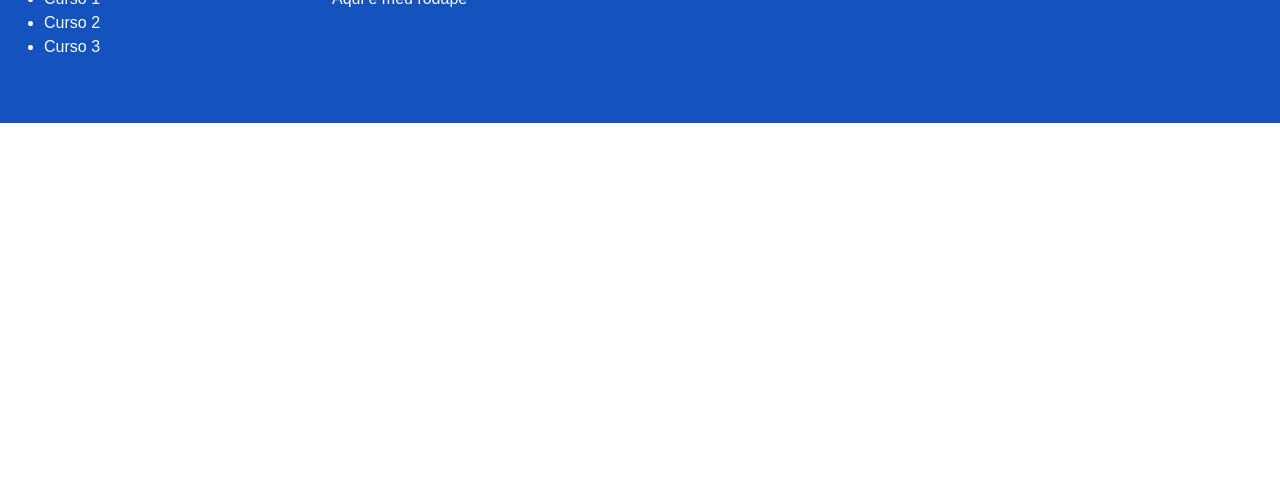
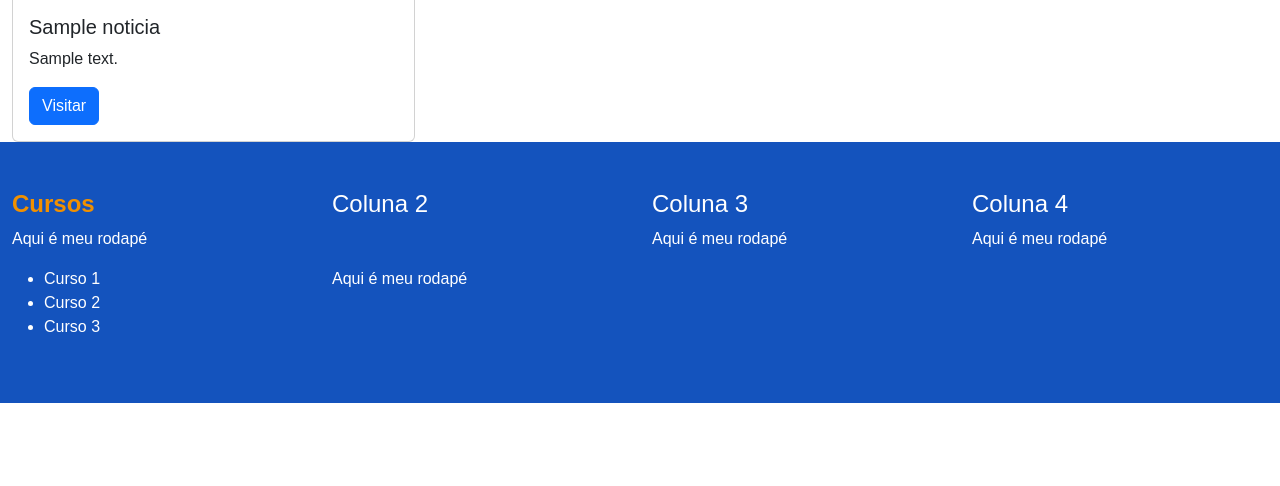
Before and after one commit to faustort/2023-ADS4f-Web1, a PHP site: page /noticias.php in a window 1280 px wide. Shown: the part 314-800 px from the top of the page. Run offline with PHP 8.4, Linux system fonts and the light colour scheme; tables that the repository leaves empty or names only in its code hold one stand-in row (values such as "Sample post").

Commit message:
noticias

```diff
--- a/noticias.php
+++ b/noticias.php
@@ -5,17 +5,31 @@ include_once __DIR__ . "/config/connection.php";
 ?>
 
 <main>
+    <div class="container">
         <h1>Notícias do Senac</h1>
+        <div class="row">
             <?php
             $sql = "SELECT * FROM noticias";
             $resultado = $pdo->query($sql);
             if ($resultado) {
                 while ($linha = $resultado->fetch(PDO::FETCH_ASSOC)) {
-            echo $linha['titulo'];
-            echo $linha['descricao'];
+                    echo '<div class="col-md-4">';
+                    echo '<div class="card">';
+                    echo '<img class="card-img-top" src="//picsum.photos/500/200" alt="Imagem de capa do card">';
+                    echo '<div class="card-body">';
+                    echo '    <h5 class="card-title">' . $linha['titulo'] . '</h5>';
+                    echo '    <p class="card-text">' . $linha['descricao'] . '</p>';
+                    echo '   <a href="#" class="btn btn-primary">Visitar</a>';
+                    echo '</div>';
+                    echo '</div>';
+                    echo '</div>';
+
+
                 }
             }
             ?>
+        </div>
+    </div>
 </main>
 
 
```
Lines whose indentation alone changed are shown as unchanged.
